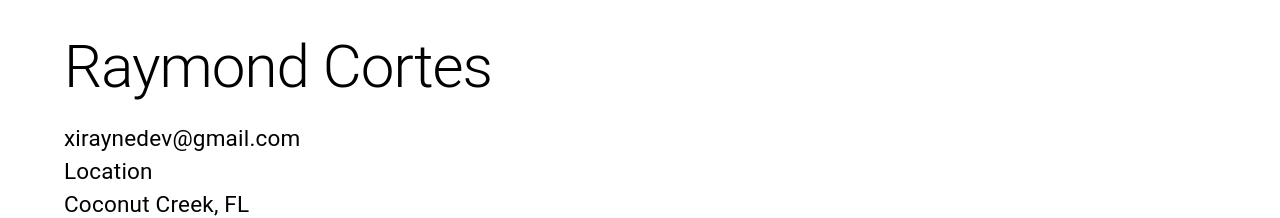
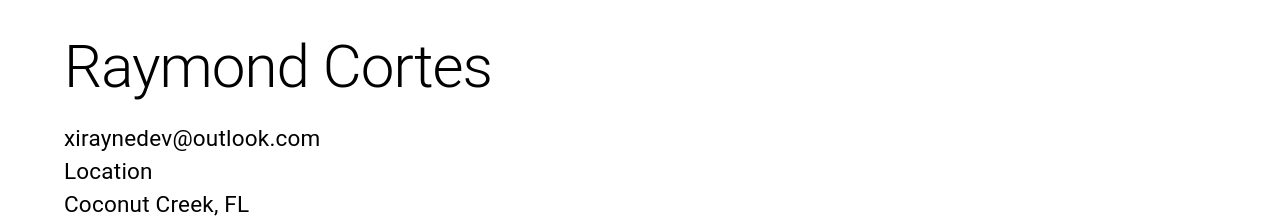
Before and after one commit to xiraynedev/portfolio-v2, a React app: page /resume in a window 1280 px wide. Shown: the top 218 px of the page. Built offline with nearby package versions, Linux system fonts and the light colour scheme.

Commit message:
update component

```diff
--- a/src/components/Resume/Resume.tsx
+++ b/src/components/Resume/Resume.tsx
@@ -23,7 +23,7 @@ export const Resume: FC = () => {
         <Typography variant='h1' pb={2}>
           Raymond Cortes
         </Typography>
-        <Typography className='text-4xl'>xiraynedev@gmail.com</Typography>
+        <Typography className='text-4xl'>xiraynedev@outlook.com</Typography>
         <Typography className='text-4xl'>Location</Typography>
         <Typography className='text-4xl'>Coconut Creek, FL</Typography>
       </Stack>
```
